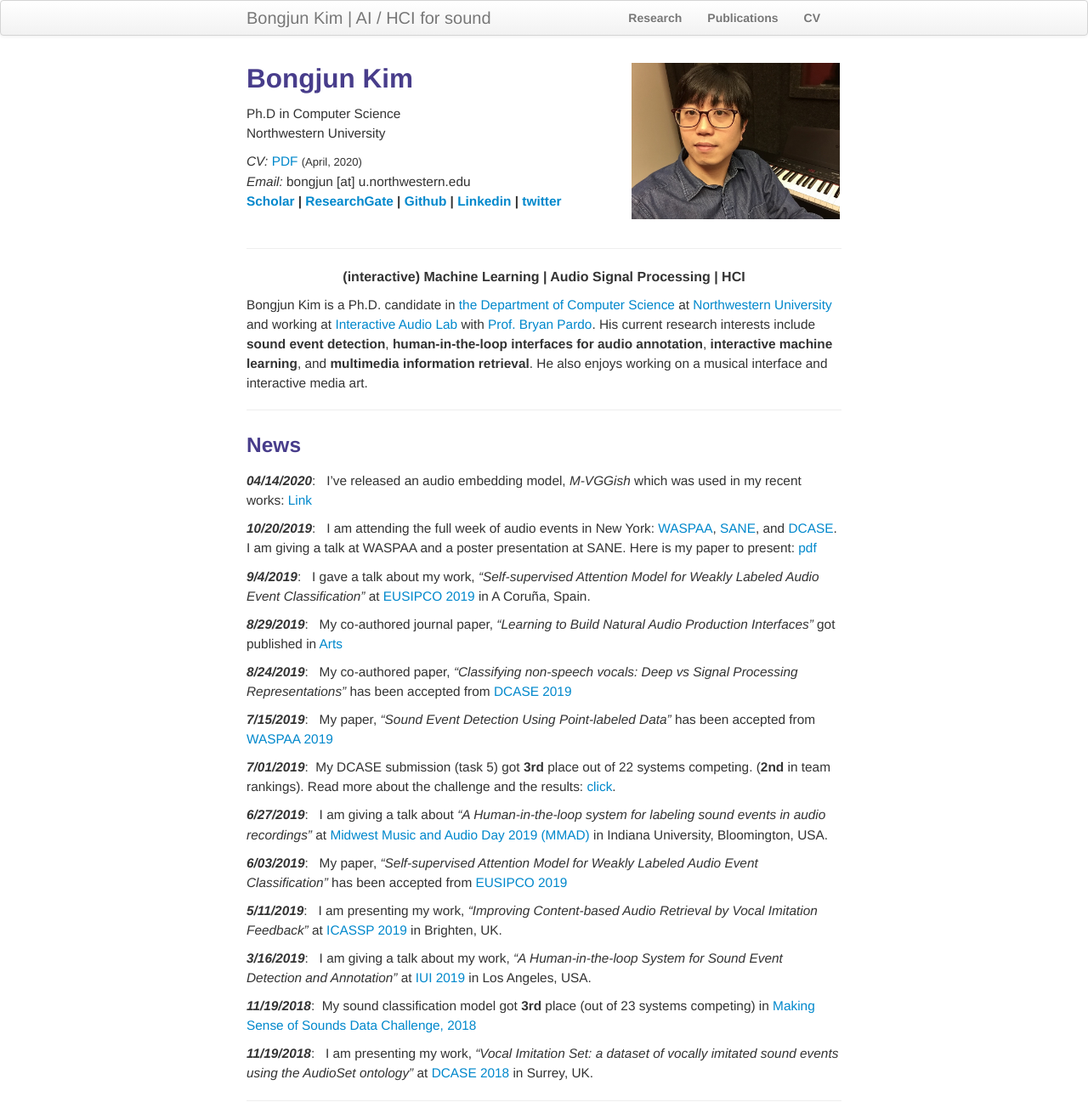
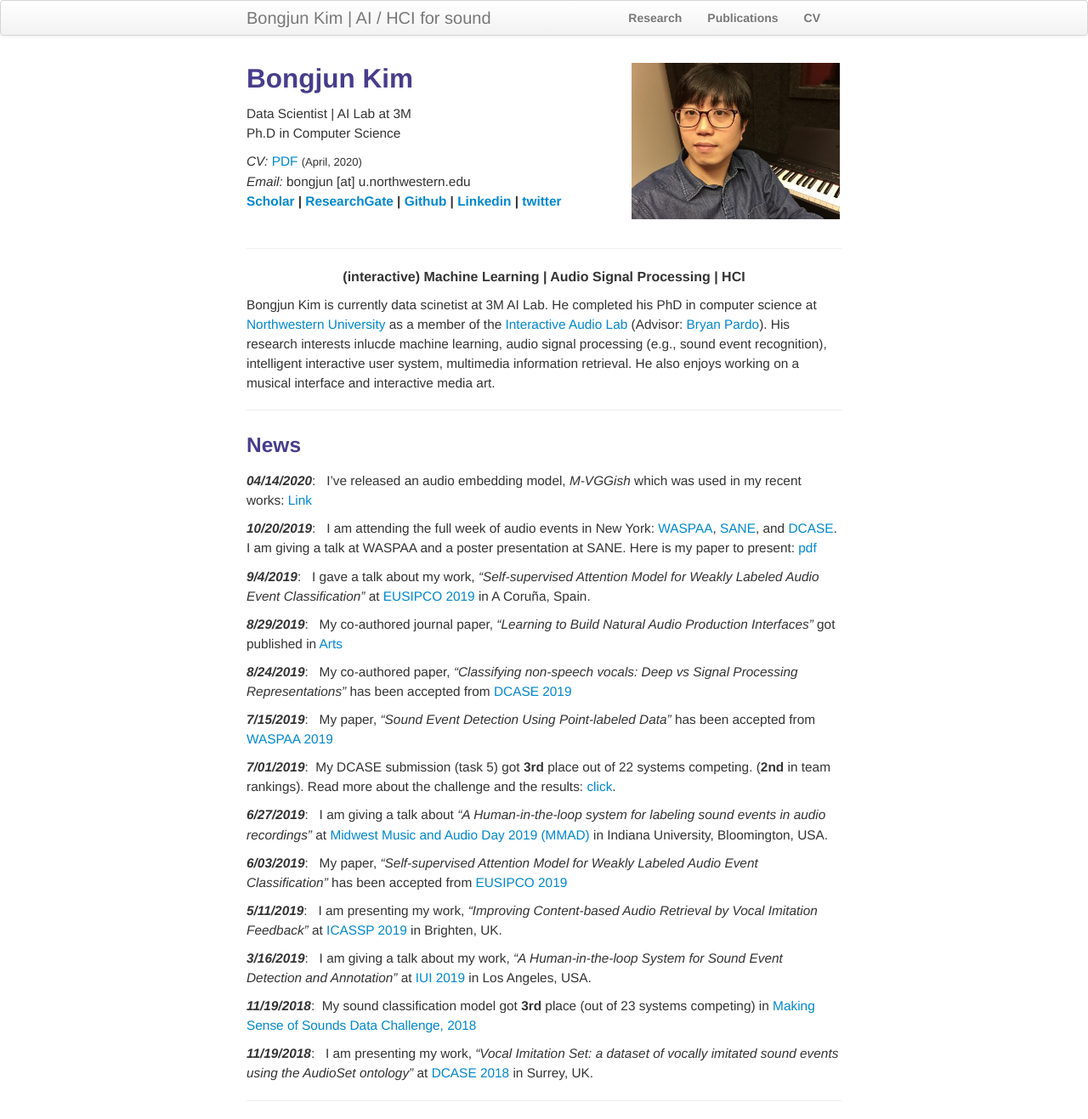
Before and after one commit to bongjun/bongjun.github.io, a Jekyll site: the page built from index.md, in a window 1280 px wide. Shown: the whole page at 85% size. Built offline with Jekyll 4.4.1, drawn with Linux system fonts in a browser that asks for light colours.

Commit message:
Update index.md

```diff
--- a/index.md
+++ b/index.md
@@ -9,8 +9,8 @@ keywords: Machine learning, Audio, Human-Computer Interaction
 
 
 ## Bongjun Kim  <a href="/images/me2.jpeg" target="_blank"><img src="../pages/files/bongjun_profile.jpg" width="35%" height="35%" align="right"></a>
+Data Scientist | AI Lab at 3M <br>
 Ph.D in Computer Science <br>
-Northwestern University <br>
 
 <em>CV: </em><a href="{{ BASE_PATH }}/pages/files/BK_CV.pdf" target="_blank">PDF</a>  <small>(April, 2020)</small> <br>
 <!-- <em>Email: </em><a href="mailto:bongjun@u.northwestern.edu">bongjun@u.northwestern.edu</a><br> -->
@@ -33,8 +33,7 @@ Northwestern University <br>
   <b><font size="3">(interactive) Machine Learning | Audio Signal Processing | HCI </font></b>
 </p>
 
-Bongjun Kim is a Ph.D. candidate in [the Department of Computer Science](https://www.mccormick.northwestern.edu/computer-science/) at [Northwestern University](https://www.northwestern.edu/) and working at [Interactive Audio Lab](http://music.cs.northwestern.edu/) with [Prof. Bryan Pardo](http://users.cs.northwestern.edu/~pardo/). His current research interests include **sound event detection**, **human-in-the-loop interfaces for audio annotation**, **interactive machine learning**, and **multimedia information retrieval**. He also enjoys working on a musical interface and interactive media art.
-
+Bongjun Kim is currently data scinetist at 3M AI Lab. He completed his PhD in computer science at [Northwestern University](https://www.mccormick.northwestern.edu/computer-science/) as a member of the [Interactive Audio Lab](https://interactiveaudiolab.github.io/) (Advisor: [Bryan Pardo](https://interactiveaudiolab.github.io/people-current/1_bryan-pardo.html)). His research interests inlucde machine learning, audio signal processing (e.g., sound event recognition), intelligent interactive user system, multimedia information retrieval. He also enjoys working on a musical interface and interactive media art.
 <hr>
 
 ### News
```
